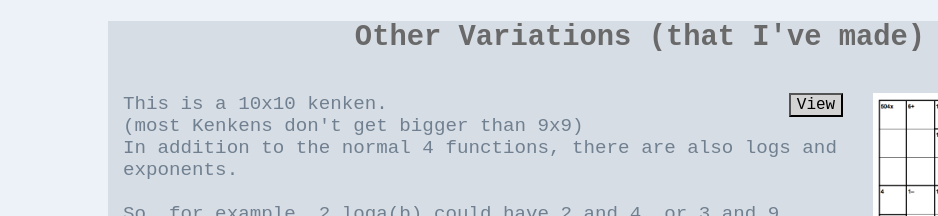
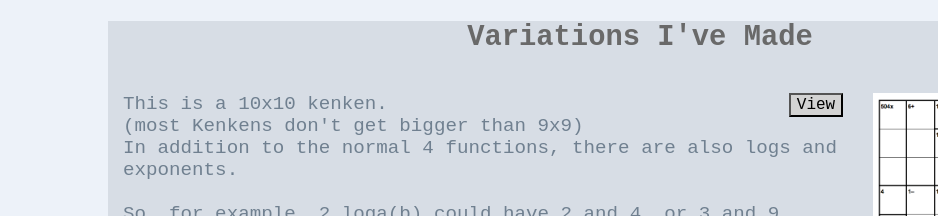
Before and after one commit to AmeliaMichael/AmeliaMichael.github.io, a plain HTML site: page index.html in a window 1280 px wide. Shown: the part 944-1160 px from the top of the page, 0-938 px from the left. Drawn offline with Linux system fonts and the light colour scheme.

Commit message:
more stuff to fix

```diff
--- a/index.html
+++ b/index.html
@@ -42,7 +42,7 @@
         and 1. In this example, the answer is 5 and 4 in both cases.  </p>
 </div>
 <div  id="variations">
-    <h2 align="center ">Other Variations (that I've made) </h2>
+    <h2 align="center ">Variations I've Made </h2>
     <img src="resources/tenbyten.png"
          alt="kenken" height="300">
     <button  type="button" onclick="window.open('resources/tenbyten.png')">View</button>
```
